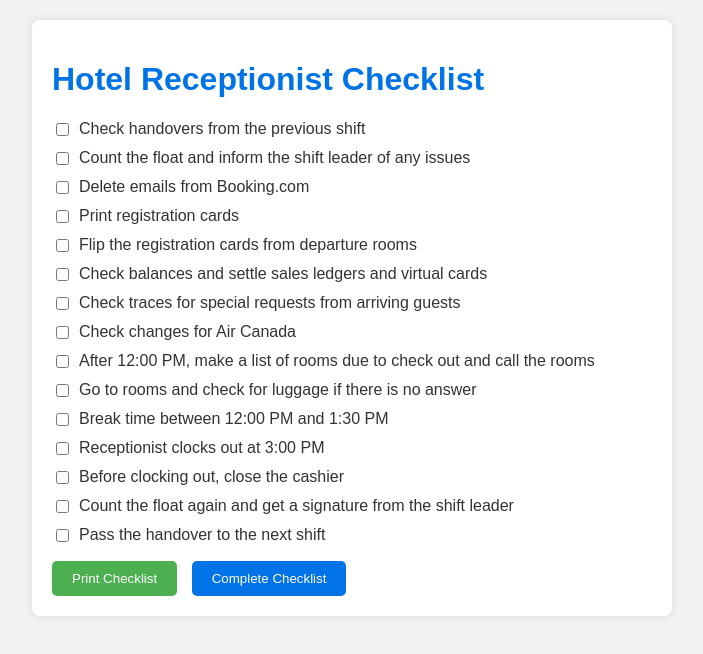
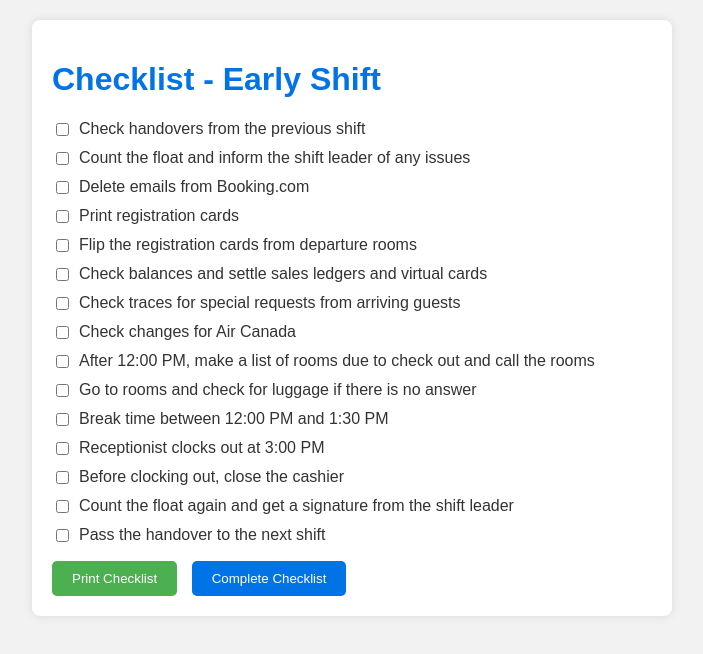
Before and after one commit to frontdanubius/checklist, a plain HTML site: page index.html in a window 1280 px wide. Shown: the whole page, without its empty margins (288-991 px from the left). Drawn offline with Linux system fonts and the light colour scheme.

Commit message:
Update index.html

```diff
--- a/index.html
+++ b/index.html
@@ -62,7 +62,7 @@
 
 <body>
     <div id="checklist-container">
-        <h1>Hotel Receptionist Checklist</h1>
+        <h1> Checklist - Early Shift </h1>
         <ul>
             <li><input type="checkbox" id="task1"> Check handovers from the previous shift</li>
             <li><input type="checkbox" id="task2"> Count the float and inform the shift leader of any issues</li>
```
